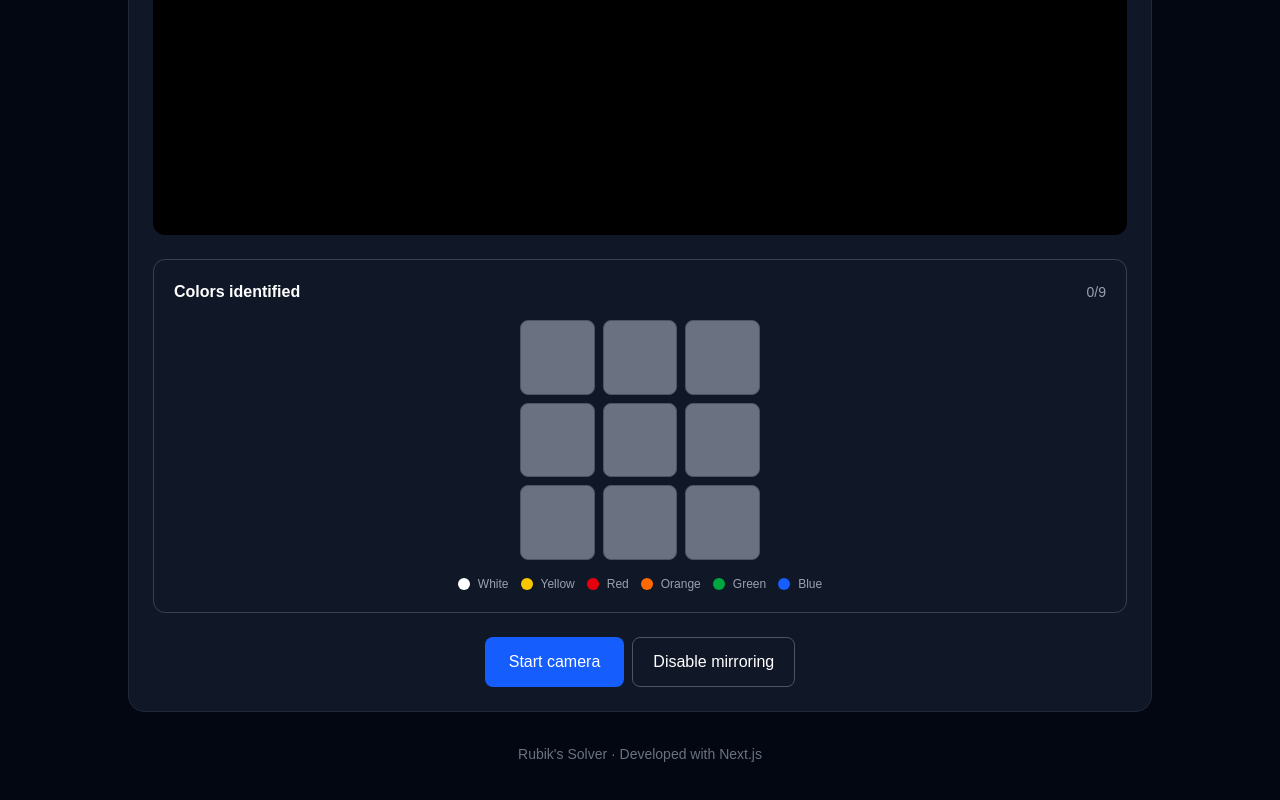
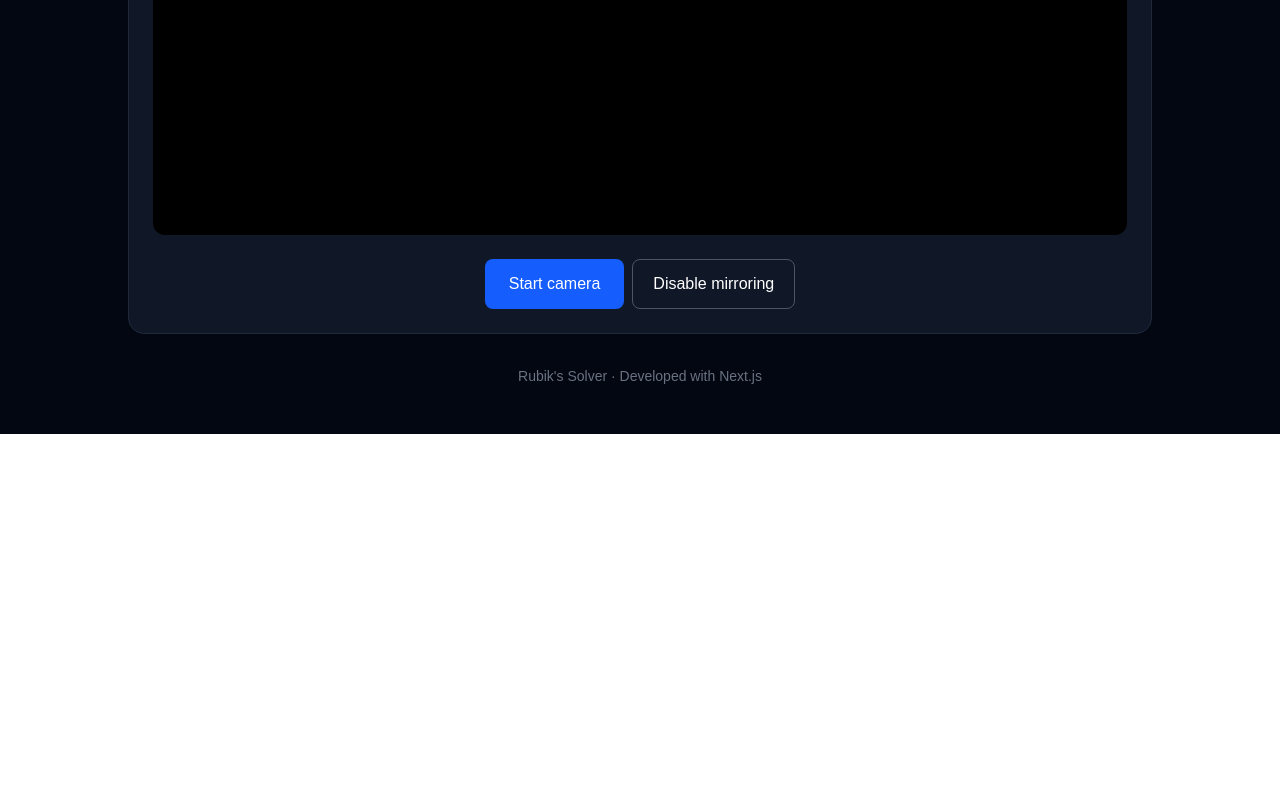
Before and after one commit to vitorbizarra/rubiks-solver, a Next.js app: page / in a window 1280 px wide. Shown: the part 566-1366 px from the top of the page. After the commit the page ends 1000 px from the top, so only its background shows below. Built offline with nearby package versions, Linux system fonts and the light colour scheme.

Commit message:
move identified colors widget

```diff
--- a/components/CameraView.tsx
+++ b/components/CameraView.tsx
@@ -46,36 +46,6 @@ const COLOR_INFO: Record<
   },
 };
 
-function rgbToHsv(r: number, g: number, b: number) {
-	r /= 255;
-	g /= 255;
-	b /= 255;
-
-	const max = Math.max(r, g, b);
-	const min = Math.min(r, g, b);
-	const delta = max - min;
-
-	let h = 0;
-
-	if (delta !== 0) {
-		if (max === r) {
-			h = 60 * (((g - b) / delta) % 6);
-		} else if (max === g) {
-			h = 60 * ((b - r) / delta + 2);
-		} else {
-			h = 60 * ((r - g) / delta + 4);
-		}
-	}
-
-	if (h < 0) h += 360;
-
-	const s = max === 0 ? 0 : (delta / max) * 100;
-	const v = max * 100;
-
-	return { h, s, v };
-}
-
-
 function identifyColor(
   context: CanvasRenderingContext2D,
   x: number,
@@ -114,12 +84,12 @@ function identifyColor(
 
     if (brightness < 0.15) continue;
 
-		if (saturation < 0.20 && brightness > 0.60) {
+    if (saturation < 0.2 && brightness > 0.6) {
       votes.white++;
       continue;
     }
 
-		if (saturation < 0.30) continue;
+    if (saturation < 0.3) continue;
 
     let hue = 0;
 
@@ -159,19 +129,18 @@ function identifyColor(
   return bestColor[0] as CubeColor;
 }
 
-
 export default function CameraView() {
   const videoRef = useRef<HTMLVideoElement>(null);
   const canvasRef = useRef<HTMLCanvasElement>(null);
 
   const [stream, setStream] = useState<MediaStream | null>(null);
+
   const [colors, setColors] = useState<CubeColor[]>(
     Array(9).fill("unknown")
   );
 
   const [error, setError] = useState("");
   const [loading, setLoading] = useState(false);
-
   const [mirrored, setMirrored] = useState(true);
 
   async function startCamera() {
@@ -312,9 +281,8 @@ export default function CameraView() {
                   {colors.map((color, index) => (
                     <div
                       key={index}
-											className={`border border-green-400/70 ${color !== "unknown"
-												? "bg-black/10"
-												: ""
+                      className={`border border-green-400/70 ${
+                        color !== "unknown" ? "bg-black/10" : ""
                       }`}
                     />
                   ))}
@@ -324,6 +292,28 @@ export default function CameraView() {
 
             <div className="absolute left-3 top-3 rounded-full bg-green-600 px-3 py-1 text-xs font-medium text-white">
               Active camera
+            </div>
+
+            <div className="pointer-events-none absolute right-3 top-3 w-28 rounded-xl border border-white/20 bg-gray-950/90 p-2 shadow-lg backdrop-blur-sm sm:w-36">
+              <div className="mb-2 flex items-center justify-between gap-1">
+                <span className="text-xs font-semibold text-white">
+                  Detected
+                </span>
+
+                <span className="text-xs font-medium text-gray-300">
+                  {identifiedCount}/9
+                </span>
+              </div>
+
+              <div className="grid grid-cols-3 gap-1">
+                {colors.map((color, index) => (
+                  <div
+                    key={index}
+                    title={COLOR_INFO[color].label}
+                    className={`aspect-square rounded-sm border border-white/20 ${COLOR_INFO[color].className}`}
+                  />
+                ))}
+              </div>
             </div>
           </>
         ) : (
@@ -341,45 +331,6 @@ export default function CameraView() {
         ref={canvasRef}
         className="hidden"
       />
-
-			<div className="rounded-xl border border-gray-700 p-5">
-				<div className="mb-4 flex items-center justify-between">
-					<h3 className="font-semibold">
-						Colors identified
-					</h3>
-
-					<span className="text-sm text-gray-400">
-						{identifiedCount}/9
-					</span>
-				</div>
-
-				<div className="mx-auto grid max-w-[240px] grid-cols-3 gap-2">
-					{colors.map((color, index) => (
-						<div
-							key={index}
-							title={COLOR_INFO[color].label}
-							className={`aspect-square rounded-lg border border-gray-600 ${COLOR_INFO[color].className}`}
-						/>
-					))}
-				</div>
-
-				<div className="mt-4 flex flex-wrap justify-center gap-3">
-					{Object.entries(COLOR_INFO)
-						.filter(([color]) => color !== "unknown")
-						.map(([color, info]) => (
-							<div
-								key={color}
-								className="flex items-center gap-2 text-xs text-gray-400"
-							>
-								<span
-									className={`h-3 w-3 rounded-full ${info.className}`}
-								/>
-
-								{info.label}
-							</div>
-						))}
-				</div>
-			</div>
 
       {error && (
         <p className="text-sm text-red-500">{error}</p>
```
Lines whose indentation alone changed are shown as unchanged.
